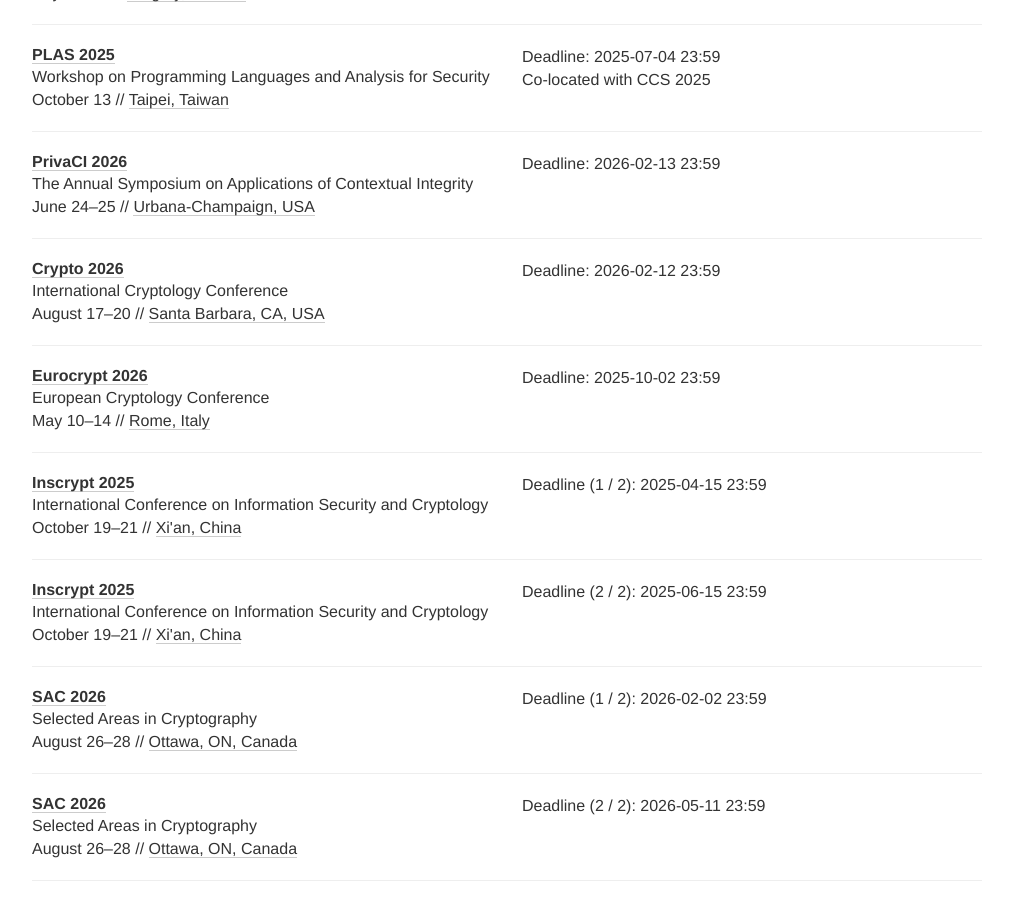
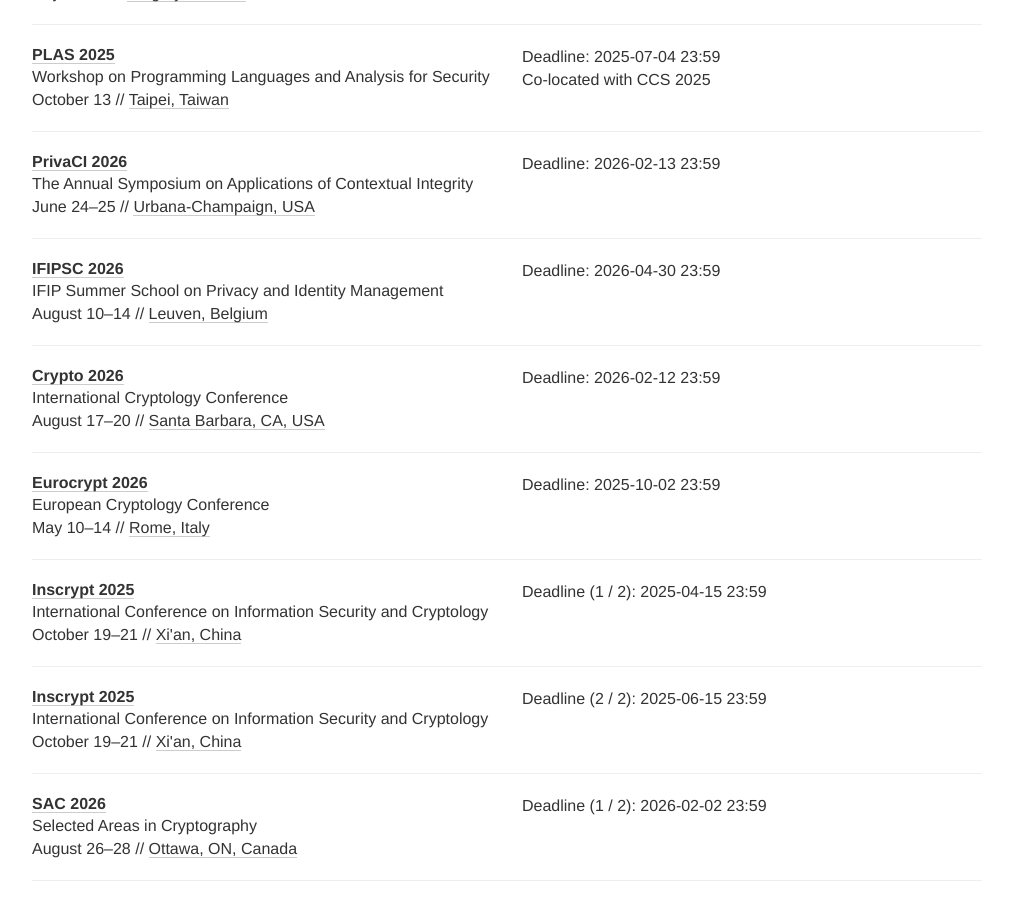
Before and after one commit to sec-deadlines/sec-deadlines.github.io, a Jekyll site: the page built from index.html, in a window 1280 px wide and 900 px high, scrolled down 5333 px. Shown: the whole window, without its empty margins (133-1146 px from the left). Built offline with Jekyll 4.4.1, drawn with Linux system fonts in a browser that asks for light colours; nearby versions of some CDN libraries; comment, search, counter and statistics services are not loaded.

Commit message:
Added IFIP Summer School 2026
Please note:
- Even though it's called "Summer School", it has an open call for papers, mainly focusing on early stage researchers
- Postproceedings will be published by Springer (as part of the IFIP AICT series)
- Papers to be included in the post-proceedings undergo a full (multi-round) review process
- Tentative Programme Chairs and Programme Committee are available (https://ifip-summerschool.org/committee/)

```diff
--- a/_data/conferences.yml
+++ b/_data/conferences.yml
@@ -320,6 +320,15 @@
   date: June 24-25
   place: Urbana-Champaign, USA
   tags: [PRIV, CONF]
+
+- name: IFIPSC
+  description: IFIP Summer School on Privacy and Identity Management
+  year: 2026
+  link: https://ifip-summerschool.org/
+  deadline: ["2026-04-30 23:59"]
+  date: August 10-14
+  place: Leuven, Belgium
+  tags: [PRIV, SHOP]
 
 # Crypto
 
```
